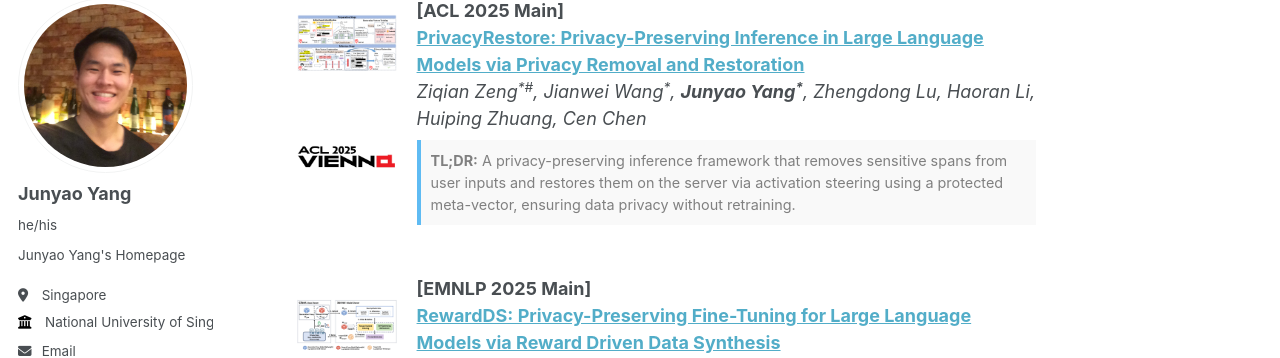
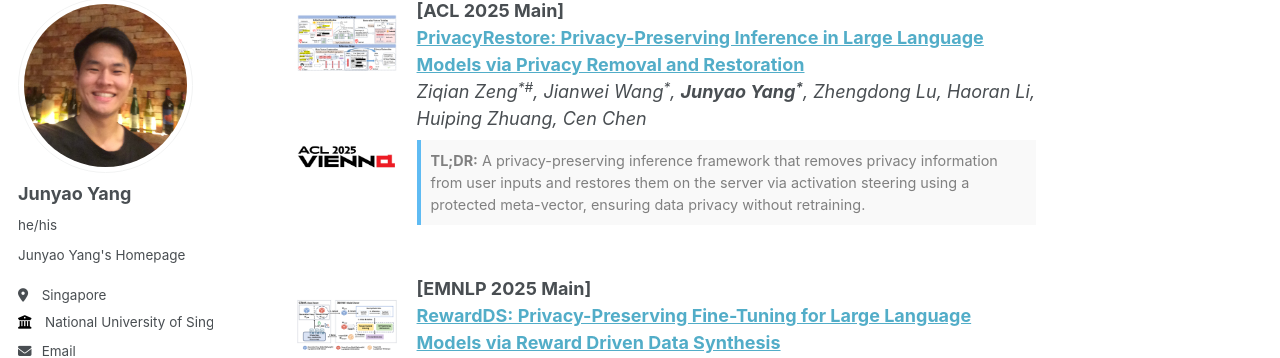
Before and after one commit to jyyang26/jyyang26.github.io, a Jekyll site: the page built from _pages/about.md, in a window 1280 px wide and 900 px high, scrolled down 1190 px. Shown: the part 108-466 px from the top of the window. Built offline with Jekyll 4.4.1, drawn with Linux system fonts in a browser that asks for light colours; some web fonts are replaced.

Commit message:
Update about.md

```diff
--- a/_pages/about.md
+++ b/_pages/about.md
@@ -147,7 +147,7 @@ My research story revolves around **the Underlying Principles and Understanding
     <strong><a href="https://arxiv.org/abs/2406.01394" style="text-decoration: underline; color: #52ADC8;">PrivacyRestore: Privacy-Preserving Inference in Large Language Models via Privacy Removal and Restoration</a></strong><br>
     <em>Ziqian Zeng<sup>*#</sup>, Jianwei Wang<sup>*</sup>, <strong>Junyao Yang<sup>*</sup></strong>, Zhengdong Lu, Haoran Li, Huiping Zhuang, Cen Chen</em><br>
     <div style="background-color: #f9f9f9; border-left: 4px solid #5fbbf3; padding: 10px; color: #808080; font-size: 80%; margin-top: 8px;">
-      <strong>TL;DR:</strong> A privacy-preserving inference framework that removes sensitive spans from user inputs and restores them on the server via activation steering using a protected meta-vector, ensuring data privacy without retraining.
+      <strong>TL;DR:</strong> A privacy-preserving inference framework that removes privacy information from user inputs and restores them on the server via activation steering using a protected meta-vector, ensuring data privacy without retraining.
     </div>
   </div>
 </div>
```
